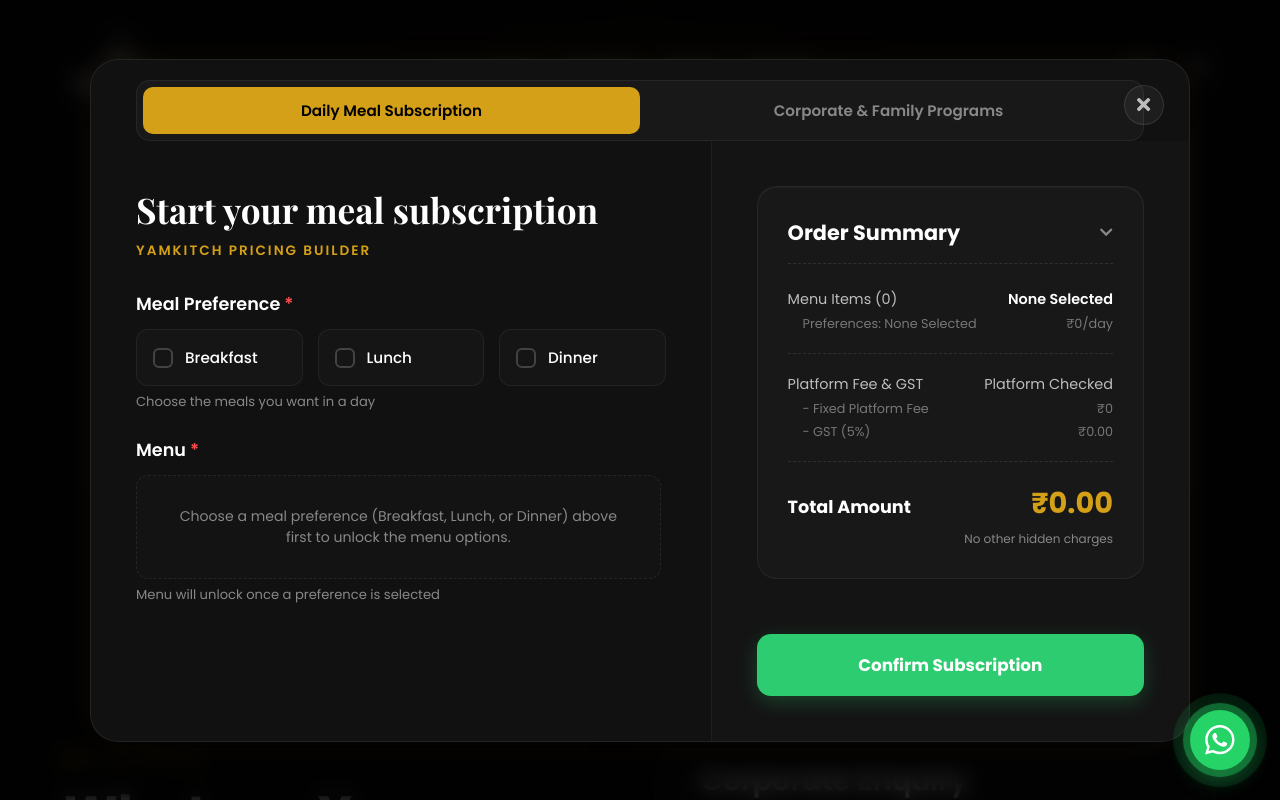
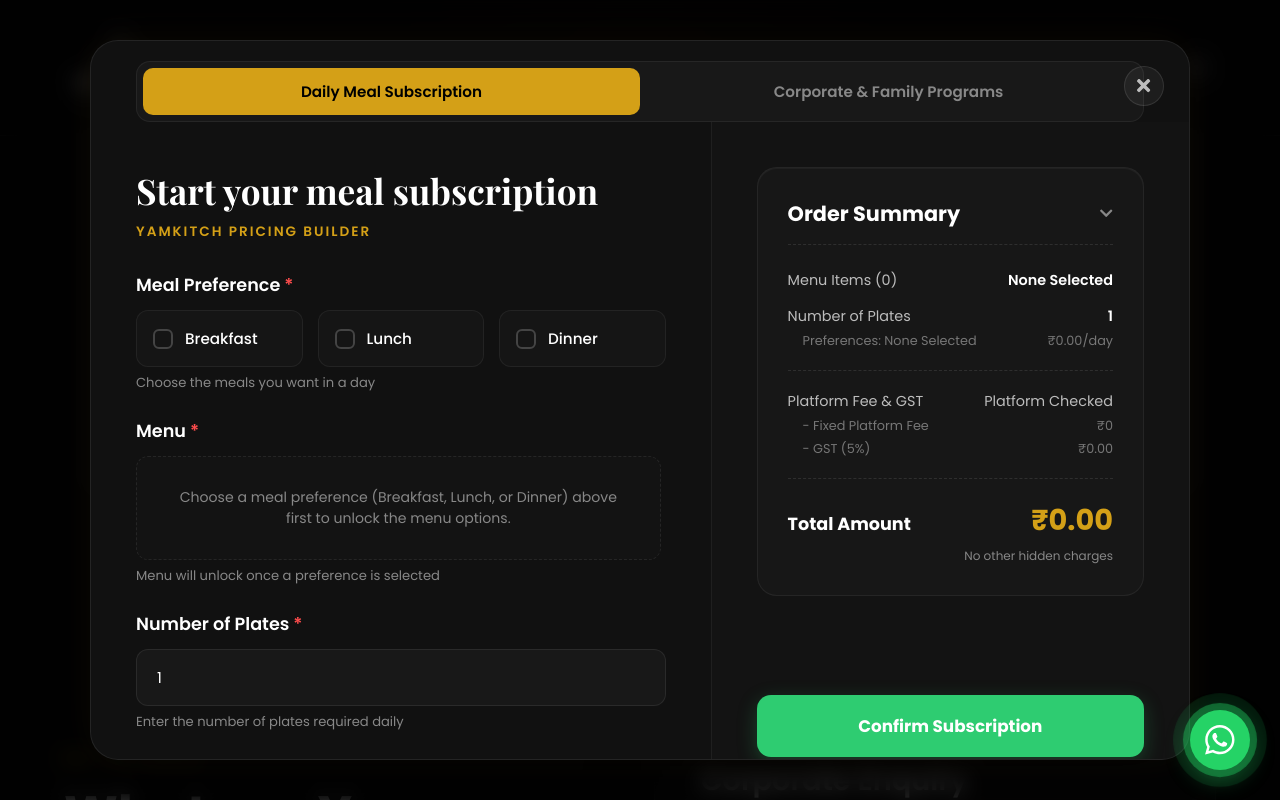
Before and after one commit to yamkitch-netizen/Portfolio, a React (Vite) app: page / in a window 1280 px wide. Both pictures are taken after a click on the link "Subscribe Now". Shown: the part 1848-2648 px from the top of the page. Built offline with nearby package versions, Linux system fonts and the light colour scheme.

Commit message:
chore: add vercel serverless function for resend emails

```diff
--- a/index.html
+++ b/index.html
@@ -2,9 +2,9 @@
 <html lang="en">
   <head>
     <meta charset="UTF-8" />
-    <link rel="icon" type="image/svg+xml" href="/favicon.svg" />
+    <link rel="icon" type="image/png" href="/WhatsApp_Image_2026-07-05_at_21.14.02-removebg-preview.png" />
     <meta name="viewport" content="width=device-width, initial-scale=1.0" />
-    <title>yam-kitch</title>
+    <title>YAMKITCH - Fresh Healthy Hygienic</title>
   </head>
   <body>
     <div id="root"></div>
--- a/src/components/SubscriptionModal/SubscriptionModal.jsx
+++ b/src/components/SubscriptionModal/SubscriptionModal.jsx
@@ -4,13 +4,16 @@ import "./SubscriptionModal.css";
 
 // Menu items defined as per user specification
 const breakfastMenu = [
-  { name: "Plain Roti (with Ata)", price: 7, desc: "Moderate size" },
-  { name: "Plain Puri (with Ata)", price: 7, desc: "Moderate size" },
-  { name: "Vegetable Curry/Sabji", price: 19, desc: "Aloo Dum / Mixed Vegetables" },
-  { name: "Bread with Jam & Butter", price: 19, desc: "4 bread with butter (Grilled/non-grilled)" },
-  { name: "Boiled Egg", price: 12, desc: "Chicken" },
-  { name: "Egg Maggi (with Butter)", price: 59, desc: "Maggi with extra butter" },
-  { name: "Green Salad", price: 59, desc: "Fresh lettuce, carrot, cucumber with dressing" },
+  { name: "Roti + Sabji", price: 26, desc: "3 Roti + Aloo Dum / Mixed Vegetables" },
+  { name: "Puri + Sabji", price: 26, desc: "4 Puri + Aloo Dum / Mixed Vegetables" },
+  { name: "Roti + Tadka", price: 37, desc: "3 Roti + Egg Tadka" },
+  { name: "Puri + Tadka", price: 37, desc: "4 Puri + Egg Tadka" },
+  { name: "Plain Maggi", price: 40, desc: "Plain Maggi with butter" },
+  { name: "Egg Maggi", price: 59, desc: "Egg Maggi with butter" },
+  { name: "Half Boiled Omelette", price: 15, desc: "Soft-runny omelette" },
+  { name: "Half Boiled Egg", price: 12, desc: "1 soft-boiled egg" },
+  { name: "Proper Boiled Omelette", price: 15, desc: "Fully cooked omelette" },
+  { name: "Salad", price: 59, desc: "Fresh green salad" },
 ];
 
 const lunchDinnerMenu = [
@@ -35,6 +38,7 @@ const SubscriptionModal = ({ isOpen, onClose, initialType }) => {
       lunch: false,
       dinner: false,
     },
+    plates: 1, // Number of plates ordered
     paymentMethod: "razorpay",
   });
 
@@ -72,7 +76,8 @@ const SubscriptionModal = ({ isOpen, onClose, initialType }) => {
 
   // Pricing calculations
   const calculatePricing = () => {
-    const { menuItems } = subscriptionForm;
+    const { menuItems, plates } = subscriptionForm;
+    const numPlates = parseInt(plates) || 1;
 
     // Daily base is the sum of prices of selected items
     const availableItems = getAvailableMenuItems();
@@ -82,7 +87,7 @@ const SubscriptionModal = ({ isOpen, onClose, initialType }) => {
       if (item) dailyBase += item.price;
     });
 
-    const subtotal = dailyBase;
+    const subtotal = dailyBase * numPlates;
 
     // Platform Fee & GST (5%)
     const platformFee = subtotal > 0 ? 15 : 0;
@@ -91,6 +96,7 @@ const SubscriptionModal = ({ isOpen, onClose, initialType }) => {
 
     return {
       dailyBase,
+      plates: numPlates,
       days: 1,
       subtotal,
       platformFee,
@@ -127,18 +133,17 @@ const SubscriptionModal = ({ isOpen, onClose, initialType }) => {
         items.some((item) => item.name === itemName)
       );
 
-      // Rule 1: If Breakfast is checked, ensure exactly one of Roti or Puri is selected
+      // Rule 1: If Breakfast is checked, ensure exactly one of the 4 combo options is selected
       if (updatedPrefs.breakfast) {
-        const hasRoti = newMenuItems.includes("Plain Roti (with Ata)");
-        const hasPuri = newMenuItems.includes("Plain Puri (with Ata)");
-        if (!hasRoti && !hasPuri) {
-          newMenuItems.push("Plain Roti (with Ata)"); // Default to Roti
+        const combos = ["Roti + Sabji", "Puri + Sabji", "Roti + Tadka", "Puri + Tadka"];
+        const hasComboSelected = newMenuItems.some((name) => combos.includes(name));
+        if (!hasComboSelected) {
+          newMenuItems.push("Roti + Sabji"); // Default to Roti + Sabji
         }
       } else {
-        // If Breakfast is unchecked, clear Roti & Puri from selections
-        newMenuItems = newMenuItems.filter(
-          (name) => name !== "Plain Roti (with Ata)" && name !== "Plain Puri (with Ata)"
-        );
+        // If Breakfast is unchecked, remove all breakfast items from selections
+        const breakfastItemNames = breakfastMenu.map((item) => item.name);
+        newMenuItems = newMenuItems.filter((name) => !breakfastItemNames.includes(name));
       }
 
       // Rule 2: If Lunch or Dinner is checked, ensure Plain Meal is selected
@@ -166,29 +171,19 @@ const SubscriptionModal = ({ isOpen, onClose, initialType }) => {
       return; // Do nothing
     }
 
-    // Rule: Roti & Puri are mutually exclusive and at least one must be selected
-    if (itemName === "Plain Roti (with Ata)") {
+    // Rule: Breakfast Combos are mutually exclusive and exactly one must be selected
+    const combos = ["Roti + Sabji", "Puri + Sabji", "Roti + Tadka", "Puri + Tadka"];
+    if (combos.includes(itemName)) {
       setSubscriptionForm((prev) => {
-        if (prev.menuItems.includes("Plain Roti (with Ata)")) return prev; // Cannot deselect both
+        // If it's already selected, it cannot be deselected
+        if (prev.menuItems.includes(itemName)) return prev;
+
+        // Deselect any other combos and select this one
         return {
           ...prev,
           menuItems: [
-            ...prev.menuItems.filter((name) => name !== "Plain Puri (with Ata)"),
-            "Plain Roti (with Ata)",
-          ],
-        };
-      });
-      return;
-    }
-
-    if (itemName === "Plain Puri (with Ata)") {
-      setSubscriptionForm((prev) => {
-        if (prev.menuItems.includes("Plain Puri (with Ata)")) return prev; // Cannot deselect both
-        return {
-          ...prev,
-          menuItems: [
-            ...prev.menuItems.filter((name) => name !== "Plain Roti (with Ata)"),
-            "Plain Puri (with Ata)",
+            ...prev.menuItems.filter((name) => !combos.includes(name)),
+            itemName,
           ],
         };
       });
@@ -206,16 +201,6 @@ const SubscriptionModal = ({ isOpen, onClose, initialType }) => {
         menuItems: updatedItems,
       };
     });
-  };
-
-  const handleSubAddonChange = (addon) => {
-    setSubscriptionForm((prev) => ({
-      ...prev,
-      addOns: {
-        ...prev.addOns,
-        [addon]: !prev.addOns[addon],
-      },
-    }));
   };
 
   const handleCorpFormChange = (key, value) => {
@@ -242,6 +227,7 @@ const SubscriptionModal = ({ isOpen, onClose, initialType }) => {
     setSummaryData({
       type: "subscription",
       title: subscriptionForm.menuItems.join(", "),
+      plates: subscriptionForm.plates,
       amount: pricing.totalPayable.toFixed(2),
     });
     setIsSuccess(true);
@@ -257,6 +243,7 @@ const SubscriptionModal = ({ isOpen, onClose, initialType }) => {
       <div style="font-family: Arial, sans-serif; line-height: 1.6; color: #333; max-width: 600px; margin: 0 auto; border: 1px solid #eee; padding: 20px; border-radius: 8px;">
         <h2 style="color: #2ecc71; border-bottom: 2px solid #2ecc71; padding-bottom: 8px; margin-top: 0;">New Subscription Order Confirmed</h2>
         <p><strong>Selected Menu Items:</strong> ${subscriptionForm.menuItems.join(", ")}</p>
+        <p><strong>Number of Plates:</strong> ${subscriptionForm.plates}</p>
         <p><strong>Meals Scheduled:</strong> ${activeMeals || "None"}</p>
         <h3 style="color: #D4A017; font-size: 1.3em; margin-top: 20px;">Total Amount Paid: ₹${pricing.totalPayable.toFixed(2)}</h3>
         <hr style="border: 0; border-top: 1px solid #ccc; margin-top: 20px;" />
@@ -381,6 +368,10 @@ const SubscriptionModal = ({ isOpen, onClose, initialType }) => {
                     <span>Selected Menu Items</span>
                     <span>{summaryData.title}</span>
                   </div>
+                  <div className="success-summary-item">
+                    <span>Number of Plates</span>
+                    <span>{summaryData.plates}</span>
+                  </div>
                   <div className="success-summary-item" style={{ borderTop: "1px dashed rgba(255,255,255,0.1)", paddingTop: "12px", marginTop: "12px" }}>
                     <span>Amount Paid</span>
                     <span style={{ color: "#D4A017", fontWeight: "700" }}>₹{summaryData.amount}</span>
@@ -501,7 +492,24 @@ const SubscriptionModal = ({ isOpen, onClose, initialType }) => {
                       {isMenuUnlocked ? "Select one or more dishes from the menu" : "Menu will unlock once a preference is selected"}
                     </span>
                   </div>
-
+                  {/* Number of Plates */}
+                  <div className="form-group-wrapper" style={{ marginTop: "20px" }}>
+                    <label className="form-section-title">
+                      Number of Plates<span>*</span>
+                    </label>
+                    <input
+                      type="number"
+                      className="custom-input"
+                      value={subscriptionForm.plates}
+                      onChange={(e) => {
+                        const val = Math.max(1, parseInt(e.target.value) || 1);
+                        handleSubFormChange("plates", val);
+                      }}
+                      min="1"
+                      required
+                    />
+                    <span className="form-description">Enter the number of plates required daily</span>
+                  </div>
                 </form>
               ) : (
                 /* CORPORATE / EVENT CATERING INQUIRY FORM */
@@ -698,6 +706,12 @@ const SubscriptionModal = ({ isOpen, onClose, initialType }) => {
                       </span>
                     </div>
 
+                    {/* Number of Plates */}
+                    <div className="receipt-item">
+                      <span>Number of Plates</span>
+                      <span style={{ fontWeight: "600", color: "white" }}>{subscriptionForm.plates}</span>
+                    </div>
+
                     {/* Active Meals list */}
                     <div className="receipt-item sub-item">
                       <span>
@@ -710,7 +724,7 @@ const SubscriptionModal = ({ isOpen, onClose, initialType }) => {
                           .filter(Boolean)
                           .join(" + ") || "None Selected"}
                       </span>
-                      <span>₹{pricing.dailyBase}/day</span>
+                      <span>₹{(pricing.dailyBase * subscriptionForm.plates).toFixed(2)}/day</span>
                     </div>
                     <div className="receipt-divider"></div>
 
```
